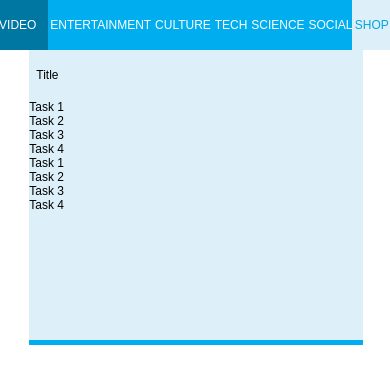
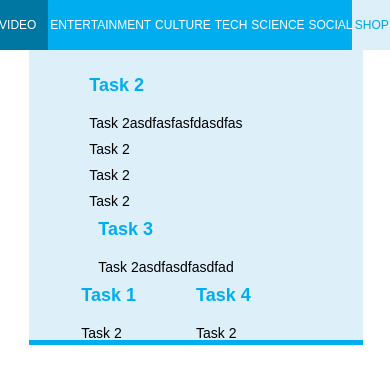
Before and after one commit to Dfamilia/mashable-task, a React app: page / in a window 390 px wide. Both pictures are taken after a click on the link "SHOP". Shown: the top 384 px of the page. Built offline with nearby package versions, Linux system fonts and the light colour scheme.

Commit message:
add style submenu list

```diff
--- a/src/components/Navbar/index.jsx
+++ b/src/components/Navbar/index.jsx
@@ -101,16 +101,96 @@ export default class Navbar extends Component {
                 (
                   <>
                     <div className="container">
-                      <a href='#'>Title</a>
-                      <ul>
-                        <li>Task 1</li>
-                        <li>Task 2</li>
-                        <li>Task 3</li>
-                        <li>Task 4</li>
-                        <li>Task 1</li>
-                        <li>Task 2</li>
-                        <li>Task 3</li>
-                        <li>Task 4</li>
+                      <ul className="colums">
+                        <li>
+                          <ul className="colums-list">
+                            <li className="header">
+                              <a href='#'>Task 2</a>
+                            </li>
+                            <li>
+                              <a href='#'>Task 2asdfasfasfdasdfas</a>
+                            </li>
+                            <li>
+                              <a href='#'>Task 2</a>
+                            </li>
+                            <li>
+                              <a href='#'>Task 2</a>
+                            </li>
+                            <li>
+                              <a href='#'>Task 2</a>
+                            </li>
+                          </ul>
+                        </li>
+                        <li>
+                          <ul className="colums-list">
+                            <li className="header">
+                              <a href='#'>Task 3</a>
+                            </li>
+                            <li>
+                              <a href='#'>Task 2asdfasdfasdfad</a>
+                            </li>
+                          </ul>
+                        </li>
+                        <li>
+                          <ul className="colums-list">
+                            <li className="header">
+                              <a href='#'>Task 1</a>
+                            </li>
+                            <li>
+                              <a href='#'>Task 2</a>
+                            </li>
+                          </ul>
+                        </li>
+                        <li>
+                          <ul className="colums-list">
+                            <li className="header">
+                              <a href='#'>Task 4</a>
+                            </li>
+                            <li>
+                              <a href='#'>Task 2</a>
+                            </li>
+                          </ul>
+                        </li>
+                        <li>
+                          <ul className="colums-list">
+                            <li className="header">
+                              <a href='#'>Task 1</a>
+                            </li>
+                            <li>
+                              <a href='#'>Task 2</a>
+                            </li>
+                          </ul>
+                        </li>
+                        <li>
+                          <ul className="colums-list">
+                            <li className="header">
+                              <a href='#'>Task 2</a>
+                            </li>
+                            <li>
+                              <a href='#'>Task 2</a>
+                            </li>
+                          </ul>
+                        </li>
+                        <li>
+                          <ul className="colums-list">
+                            <li className="header">
+                              <a href='#'>Task 3</a>
+                            </li>
+                            <li>
+                              <a href='#'>Task 2</a>
+                            </li>
+                          </ul>
+                        </li>
+                        <li>
+                          <ul className="colums-list">
+                            <li className="header">
+                              <a href='#'>Task 4</a>
+                            </li>
+                            <li>
+                              <a href='#'>Task 2</a>
+                            </li>
+                          </ul>
+                        </li>
                       </ul>
                     </div>
                   </>
--- a/src/components/Navbar/style.scss
+++ b/src/components/Navbar/style.scss
@@ -185,6 +185,49 @@ $background-panel-left: #c7e6f5;
 }
 /* cuando se completa el search #ddf0f9 */
 
+.colums{
+  list-style: none;
+  margin: 0;
+  padding: 0;
+  padding: 20px 25px;
+  li{
+    display: inline-block;
+    vertical-align: top;
+  }
+}
+
+.colums-list{
+  list-style: none;
+  margin: 0;
+  margin-right: 30px;
+  padding: 0;
+  padding-right: 30px;
+
+  li{
+    font: 14px "ProximaNovaRegular", Arial, sans-serif;
+    display: block;
+    text-align: left;
+    color: #000;
+
+
+    a{
+      line-height: 1;
+      display: block;
+      padding: 6px 0;
+
+      &:hover{
+        text-decoration: underline;
+      }
+    }
+  }
+
+  .header{
+    color:$background-blue;
+    font-size: 18px;
+    font-weight: bold;
+    margin-bottom: 10px;
+  }
+}
 
 .ml-30 {
   margin-left: 30px;
@@ -209,3 +252,12 @@ $background-panel-left: #c7e6f5;
 .pr-30 {
   padding-right: 30px;
 }
+
+@media (min-width: 640px){
+
+  .container {
+      max-width: 1440px;
+      margin: 0 auto;
+      position: relative;
+  }
+}
```
Also changed, not shown: 1 other file (tests, documents, lock files or other folders).
